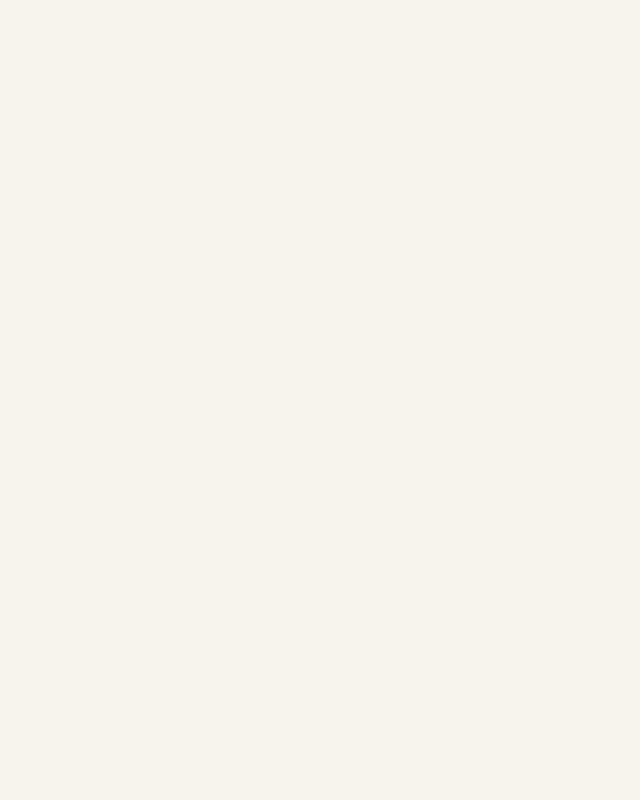
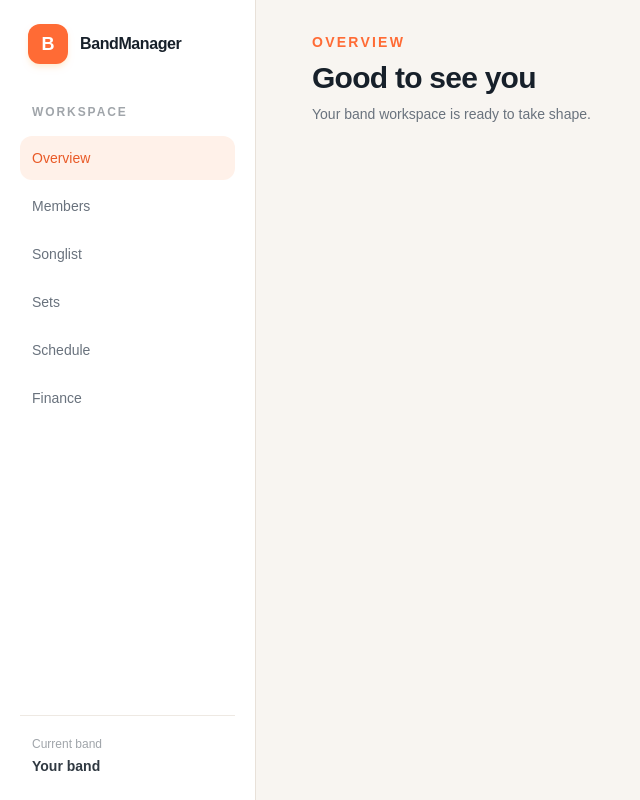
Before and after one commit to Paolo5150/BandManager, a Next.js app: page /dashboard in a window 1280 px wide. Shown: the whole page, without its empty margins (0-640 px from the left). Built offline with nearby package versions, Linux system fonts and the light colour scheme.

Commit message:
empty dashboard

```diff
--- /dev/null
+++ b/app/dashboard/finance/page.tsx
@@ -0,0 +1,3 @@
+export default function FinancePage() {
+  return <main className="min-h-screen" />;
+}
--- /dev/null
+++ b/app/dashboard/members/page.tsx
@@ -0,0 +1,3 @@
+export default function MembersPage() {
+  return <main className="min-h-screen" />;
+}
--- a/app/dashboard/page.tsx
+++ b/app/dashboard/page.tsx
@@ -1,3 +1,57 @@
+import Link from "next/link";
+
+const navigation = [
+  { label: "Overview", href: "/dashboard" },
+  { label: "Members", href: "/dashboard/members" },
+  { label: "Songlist", href: "/dashboard/songlist" },
+  { label: "Sets", href: "/dashboard/sets" },
+  { label: "Schedule", href: "/dashboard/schedule" },
+  { label: "Finance", href: "/dashboard/finance" },
+];
+
 export default function DashboardPage() {
-  return <main className="min-h-screen" />;
+  return (
+    <div className="flex min-h-screen bg-[#f8f5f1]">
+      <aside className="flex w-64 shrink-0 flex-col border-r border-[#e8e1d9] bg-white px-5 py-6">
+        <div className="flex items-center gap-3 px-2">
+          <div className="flex h-10 w-10 items-center justify-center rounded-xl bg-[#ff6b35] text-lg font-bold text-white shadow-md shadow-orange-100">
+            B
+          </div>
+          <span className="font-semibold tracking-tight text-[#17202a]">BandManager</span>
+        </div>
+
+        <nav className="mt-10 flex flex-1 flex-col gap-1" aria-label="Dashboard navigation">
+          <p className="mb-3 px-3 text-xs font-semibold uppercase tracking-[0.16em] text-[#a0a5aa]">
+            Workspace
+          </p>
+          {navigation.map((item, index) => (
+            <Link
+              key={item.href}
+              href={item.href}
+              className={`rounded-xl px-3 py-3 text-sm font-medium transition ${
+                index === 0
+                  ? "bg-[#fff1e9] text-[#e95a27]"
+                  : "text-[#69727d] hover:bg-[#f8f5f1] hover:text-[#17202a]"
+              }`}
+            >
+              {item.label}
+            </Link>
+          ))}
+        </nav>
+
+        <div className="border-t border-[#eee9e3] px-3 pt-5">
+          <p className="text-xs text-[#a0a5aa]">Current band</p>
+          <p className="mt-1 truncate text-sm font-semibold text-[#303942]">Your band</p>
+        </div>
+      </aside>
+
+      <main className="flex-1 px-6 py-8 sm:px-10 lg:px-14">
+        <div className="mx-auto max-w-6xl">
+          <p className="text-sm font-semibold uppercase tracking-[0.16em] text-[#ff6b35]">Overview</p>
+          <h1 className="mt-2 text-3xl font-semibold tracking-tight text-[#17202a]">Good to see you</h1>
+          <p className="mt-2 text-sm text-[#69727d]">Your band workspace is ready to take shape.</p>
+        </div>
+      </main>
+    </div>
+  );
 }
--- /dev/null
+++ b/app/dashboard/schedule/page.tsx
@@ -0,0 +1,3 @@
+export default function SchedulePage() {
+  return <main className="min-h-screen" />;
+}
--- /dev/null
+++ b/app/dashboard/sets/page.tsx
@@ -0,0 +1,3 @@
+export default function SetsPage() {
+  return <main className="min-h-screen" />;
+}
--- /dev/null
+++ b/app/dashboard/songlist/page.tsx
@@ -0,0 +1,3 @@
+export default function SonglistPage() {
+  return <main className="min-h-screen" />;
+}
```
